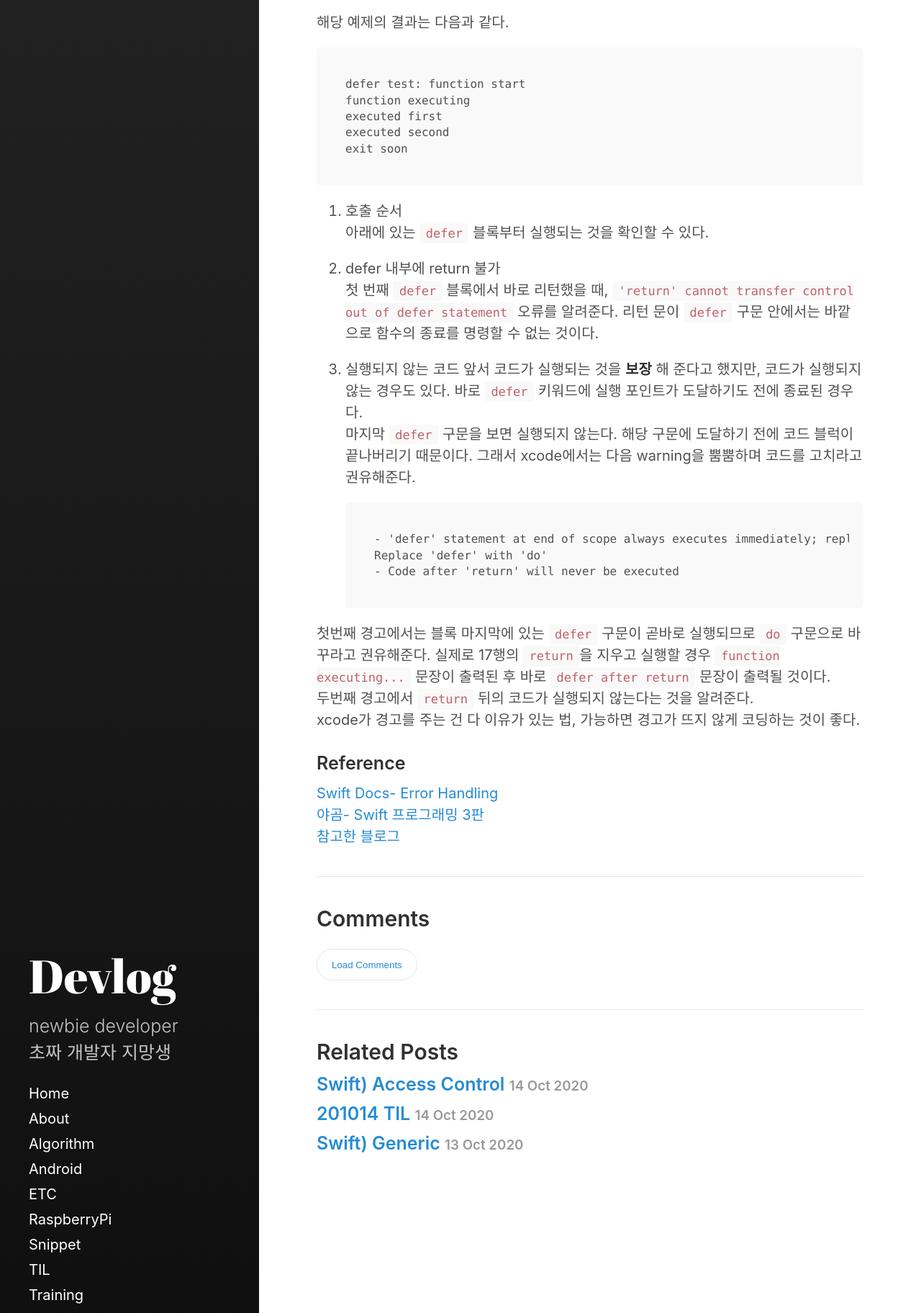
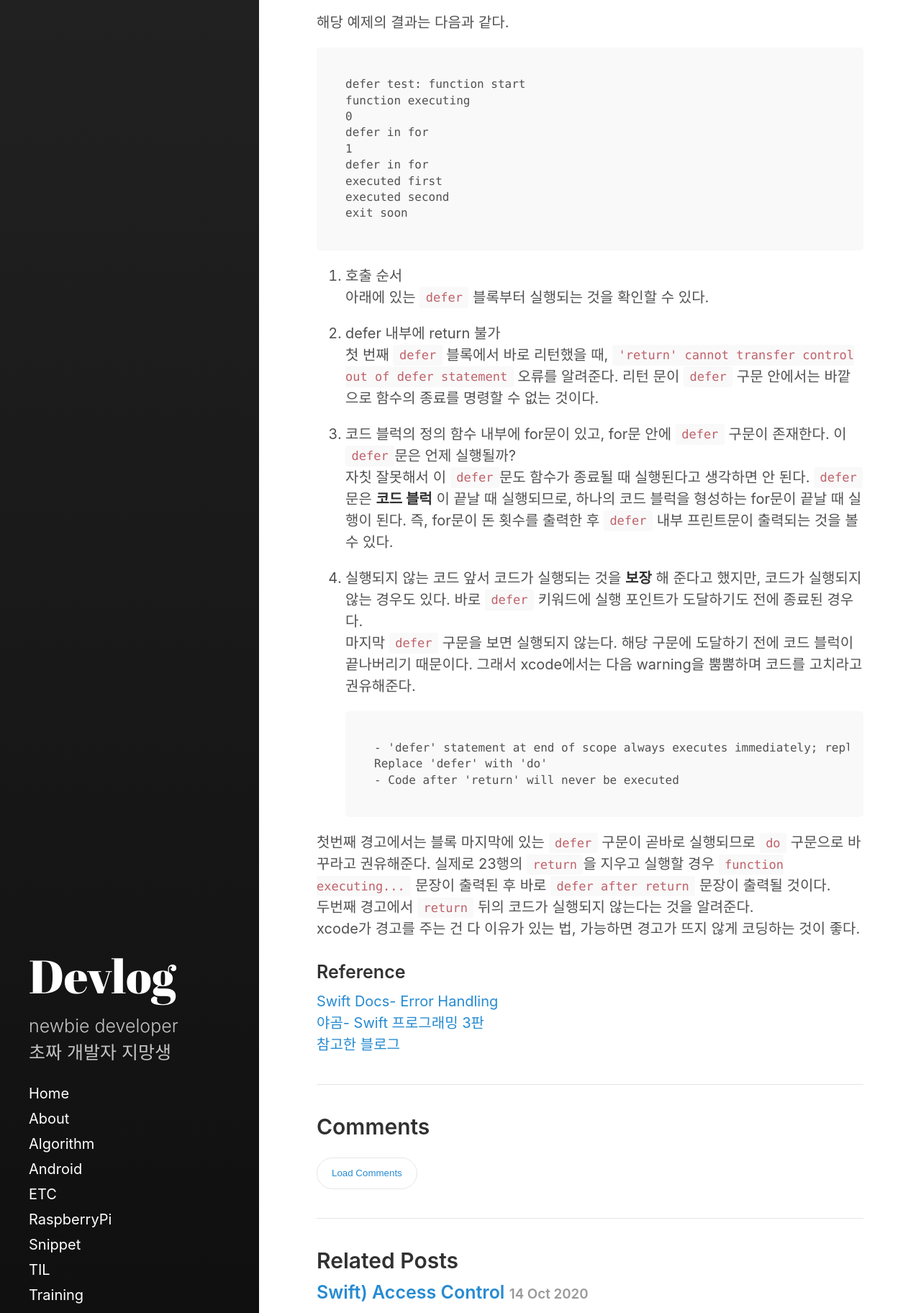
Before and after one commit to devejs/devejs.github.io, a Jekyll site: the page built from _posts/iOS/2020-10-15-swift-deter.md, in a window 1280 px wide, cut to the strip 1745-3569 px from the top of the page. Shown: the whole strip at 72% size. Built offline with Jekyll 4.4.1, drawn with Linux system fonts in a browser that asks for light colours.

Commit message:
EditPost

````diff
--- a/_posts/iOS/2020-10-15-swift-deter.md
+++ b/_posts/iOS/2020-10-15-swift-deter.md
@@ -41,18 +41,26 @@ Swift 문서에서는 오류 처리 항목에 해당 키워드가 설명되어
 ```
 defer test: function start
 function executing
+0
+defer in for
+1
+defer in for
 executed first
 executed second
 exit soon
 ```
 
-0. 호출 순서
+1. 호출 순서
 아래에 있는 `defer` 블록부터 실행되는 것을 확인할 수 있다.
 
-1. defer 내부에 return 불가
+2. defer 내부에 return 불가
 첫 번째 `defer` 블록에서 바로 리턴했을 때, `'return' cannot transfer control out of defer statement` 오류를 알려준다. 리턴 문이 `defer` 구문 안에서는 바깥으로 함수의 종료를 명령할 수 없는 것이다.
 
-2. 실행되지 않는 코드
+3. 코드 블럭의 정의
+함수 내부에 for문이 있고, for문 안에 `defer` 구문이 존재한다. 이 `defer`문은 언제 실행될까?
+자칫 잘못해서 이 `defer`문도 함수가 종료될 때 실행된다고 생각하면 안 된다. `defer`문은 **코드 블럭** 이 끝날 때 실행되므로, 하나의 코드 블럭을 형성하는 for문이 끝날 때 실행이 된다. 즉, for문이 돈 횟수를 출력한 후 `defer` 내부 프린트문이 출력되는 것을 볼 수 있다.
+
+4. 실행되지 않는 코드
 앞서 코드가 실행되는 것을 **보장** 해 준다고 했지만, 코드가 실행되지 않는 경우도 있다. 바로 `defer` 키워드에 실행 포인트가 도달하기도 전에 종료된 경우다.
 마지막 `defer` 구문을 보면 실행되지 않는다. 해당 구문에 도달하기 전에 코드 블럭이 끝나버리기 때문이다. 그래서 xcode에서는 다음 warning을 뿜뿜하며 코드를 고치라고 권유해준다.
 ```
@@ -61,7 +69,7 @@ Replace 'defer' with 'do'
 - Code after 'return' will never be executed
 ```
 
-첫번째 경고에서는 블록 마지막에 있는 `defer` 구문이 곧바로 실행되므로 `do` 구문으로 바꾸라고 권유해준다. 실제로 17행의 `return`을 지우고 실행할 경우 `function executing...` 문장이 출력된 후 바로 `defer after return` 문장이 출력될 것이다.
+첫번째 경고에서는 블록 마지막에 있는 `defer` 구문이 곧바로 실행되므로 `do` 구문으로 바꾸라고 권유해준다. 실제로 23행의 `return`을 지우고 실행할 경우 `function executing...` 문장이 출력된 후 바로 `defer after return` 문장이 출력될 것이다.
 두번째 경고에서 `return` 뒤의 코드가 실행되지 않는다는 것을 알려준다.
 xcode가 경고를 주는 건 다 이유가 있는 법, 가능하면 경고가 뜨지 않게 코딩하는 것이 좋다.
 
````
